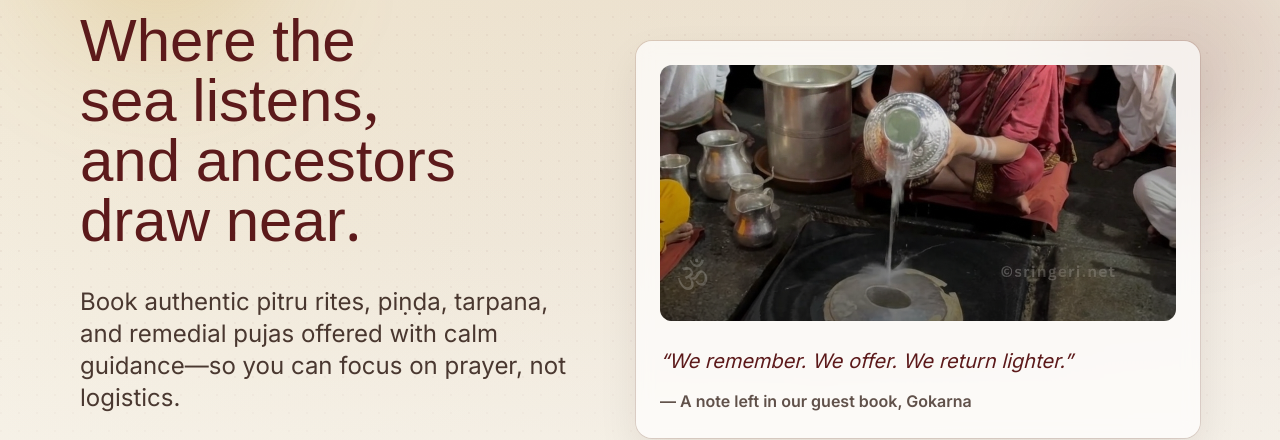
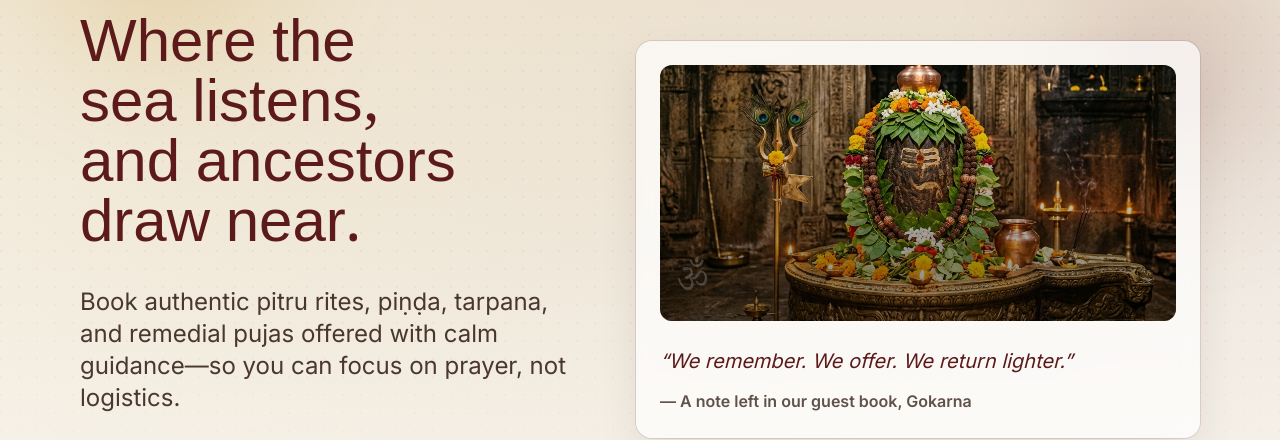
Before and after one commit to ShriSuma/gokarna-puja-booking, a Next.js app: page / in a window 1280 px wide. Shown: the part 231-671 px from the top of the page. Built offline with nearby package versions, Linux system fonts and the light colour scheme; no server answers; the database is empty.

Commit message:
feat: replace hero image with Gokarna Atmalinga

```diff
--- a/components/home/HomeHero.tsx
+++ b/components/home/HomeHero.tsx
@@ -88,8 +88,8 @@ export function HomeHero() {
         >
           <div className="relative h-64 w-full mb-6 overflow-hidden rounded-xl">
             <img
-              src="/owner/hero-abisheka.png"
-              alt="Gokarna Temple"
+              src="/images/atmalinga-hero.png"
+              alt="Gokarna Atmalinga"
               className="object-cover w-full h-full hover:scale-105 transition-transform duration-700"
             />
             <div className="absolute inset-0 bg-gradient-to-t from-black/50 to-transparent" />
```
Also changed, not shown: public/images/atmalinga-hero.png (added).
